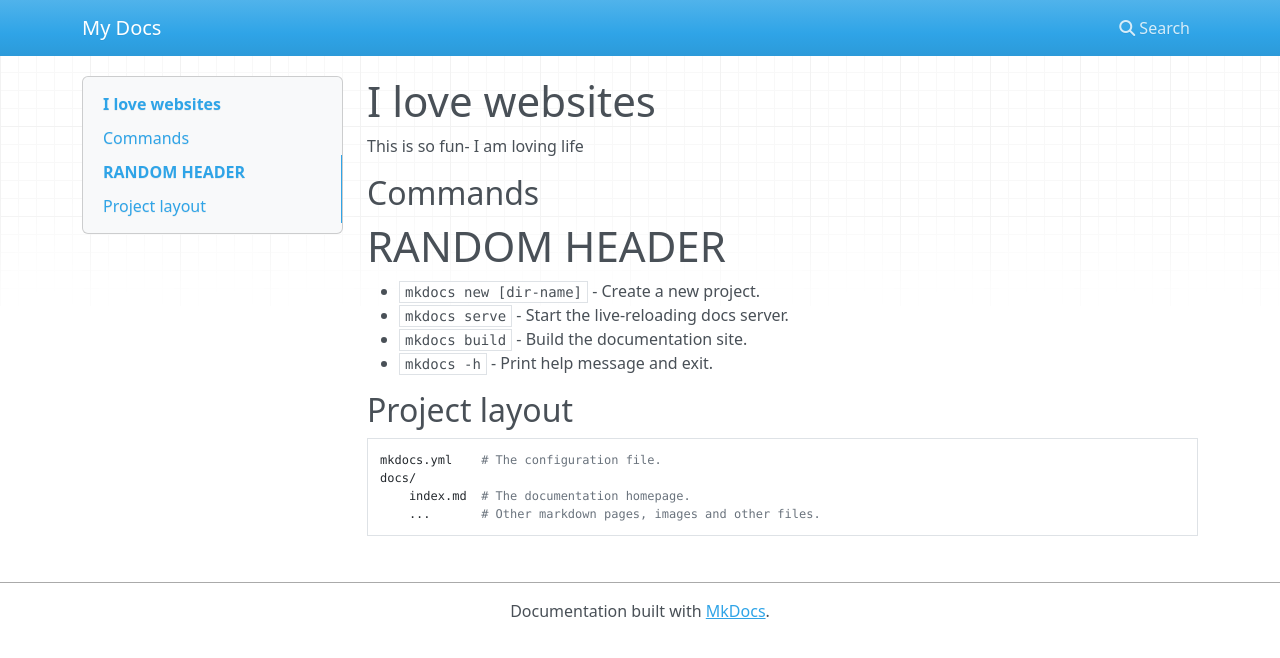
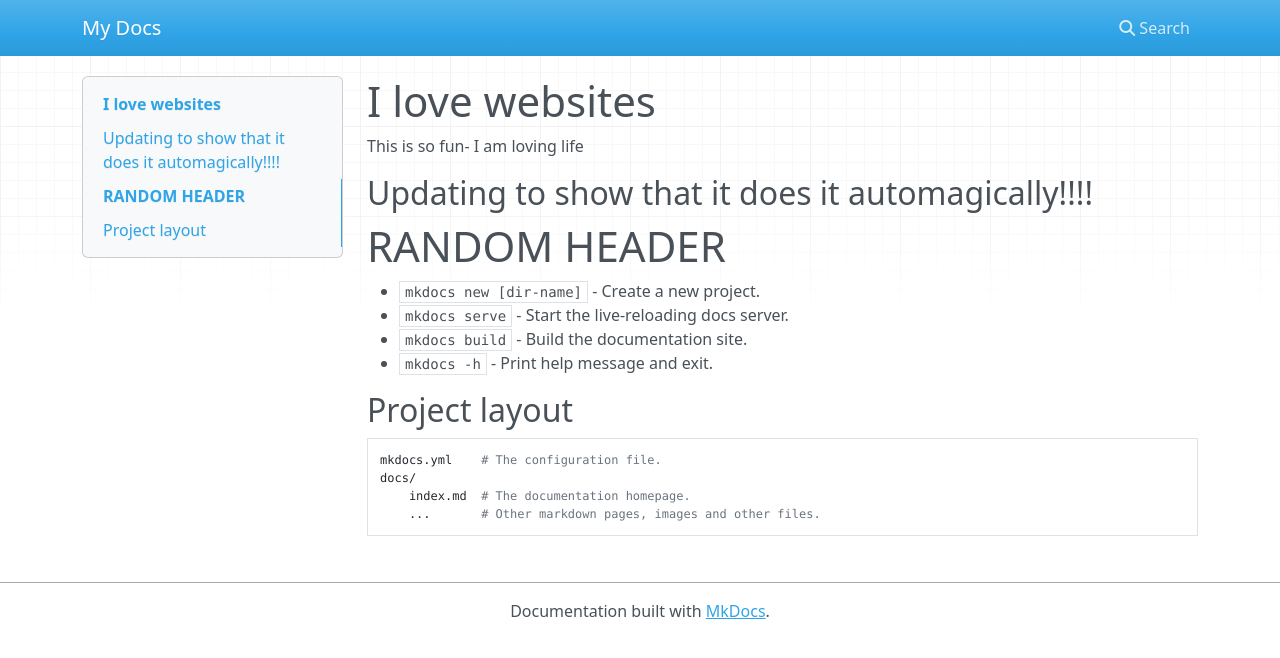
Before and after one commit to BullisRobotics/mdef, an MkDocs documentation site: the page built from docs/index.md, in a window 1280 px wide. Shown: the top 658 px of the page. Built offline with MkDocs 1.6.1, drawn with Linux system fonts in a browser that asks for light colours; nearby versions of some CDN libraries.

Commit message:
autocommit changes

```diff
--- a/docs/index.md
+++ b/docs/index.md
@@ -2,7 +2,7 @@
 
 This is so fun- I am loving life
 
-## Commands
+## Updating to show that it does it automagically!!!!
 
 # RANDOM HEADER
 
```
